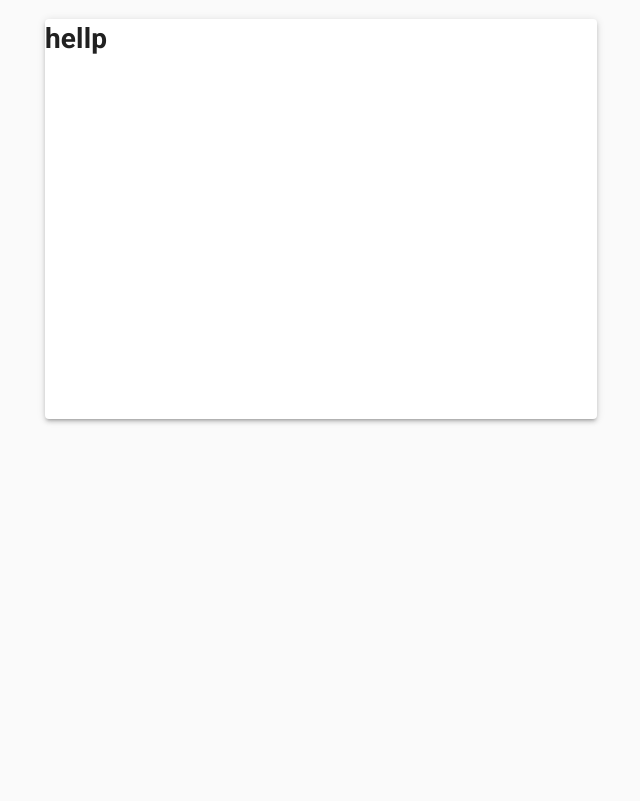
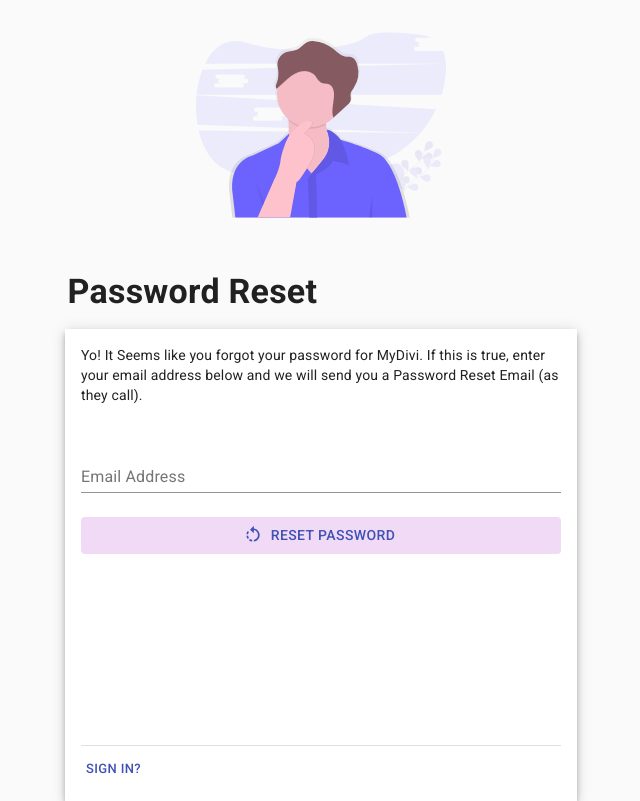
Before and after one commit to Harsh-Tuwar/MyDivi, a React app: page /reset in a window 1280 px wide. Shown: the whole page, without its empty margins (319-959 px from the left). Built offline with nearby package versions, Linux system fonts and the light colour scheme; some packages are replaced by stand-ins of ours.

Commit message:
Reset Pass Page - Implemented

```diff
--- a/public/index.html
+++ b/public/index.html
@@ -23,7 +23,7 @@
       work correctly both with client-side routing and a non-root public URL.
       Learn how to configure a non-root public URL by running `npm run build`.
     -->
-    <title>React App</title>
+    <title>My Divi - A Dividend Tracker</title>
   </head>
   <body>
     <noscript>You need to enable JavaScript to run this app.</noscript>
--- a/src/components/auth/ResetPass.jsx
+++ b/src/components/auth/ResetPass.jsx
@@ -1,73 +1,145 @@
-/* eslint-disable no-unused-vars */
 import {
-	// Box,
-	// Button,
-	Container,
-	// CssBaseline,
-	// Divider,
-	// FormControl,
-	// Grid,
-	// Input,
-	// InputLabel,
+	Box,
+	Button,
+	CssBaseline,
+	Divider,
+	FormControl,
+	Grid,
+	Input,
+	InputLabel,
 	makeStyles,
 	Paper,
-	// Typography
+	Typography,
 } from '@material-ui/core';
+import { auth } from '../../firebase';
 import { connect } from 'react-redux';
-// import { Link } from 'react-router-dom';
-// import { RotateLeft } from '@material-ui/icons';
+import { MyAlert } from '../misc';
+import { RotateLeft } from '@material-ui/icons';
+import PropTypes from 'prop-types';
 import React from 'react';
-// import { auth } from '../../firebase';
-// import PropTypes from 'prop-types';
 
 const useStyles = makeStyles((theme) => ({
-	// Paper: {
-	// 	height: '100%',
-	// 	width: '100%',
-	// 	padding: 26,
-	// 	border: '1px solid #eeeeee'
-	// },
-	// Box: {
-	// 	width: '100%',
-	// 	maxHeight: 'calc(100vh - 187px)',
-	// 	minHeight: 400,
-	// },
-	// al: {
-	// 	textAlign: 'left'
-	// },
-	// efield: {
-	// 	marginTop: theme.spacing(3)
-	// },
-	// button: {
-	// 	marginTop: theme.spacing(2),
-	// 	float: 'left',
-	// 	background: 'hsla(290,60%,70%,0.3);',
-	// },
-	// header: {
-	// 	alignItems: 'flex-start',
-	// 	float: 'left',
-	// 	fontWeight: 'bold'
-	// },
-	// grid: {
-	// 	marginTop: theme.spacing(1),
-	// }
+	root: {},
+	pHeader: {
+		fontWeight: 'bold',
+		marginLeft: 5,
+		[theme.breakpoints.up('sm')]: {
+			width: '40vw'
+		},
+		width: '80vw'
+	},
+	iph: {
+		textAlign: 'center'
+	},
+	paperContainer: {
+		[theme.breakpoints.up('sm')]: {
+			width: '40vw'
+		},
+		width: '80vw'
+	},
+	frmCtrl: {
+		marginTop: theme.spacing(3)
+	},
+	sendBtn: {
+		marginTop: theme.spacing(3),
+		float: 'left',
+		background: 'hsla(290,60%,70%,0.3);',
+	},
+	linkToHome: {
+		marginTop: theme.spacing(1),
+	}
 }));
 
-const ResetPass = () => {
+const ResetPass = (props) => {
 	const classes = useStyles();
-	// const [e, setE] = React.useState('');
+	const [email, setE] = React.useState('');
+	const [showAlert, setShowAlert] = React.useState(false);
+	const [alertMsg, setAlertMsg] = React.useState('');
+	const [alertSeverity, setAlertSeverity] = React.useState('');
+	const [title, setTitle] = React.useState('');
 
-	// console.log(e, setE('asdasd'));
+	const handleSubmit = async (e) => {
+		if (email.length > 0) {
+			auth
+				.sendPasswordResetEmail(email)
+				.then(() => {
+					setAlertMsg('Email has been sent! You will be redirected to the sign-in page now!');
+					setAlertSeverity('success');
+					setTitle('Email Sent!');
+
+					setTimeout(() => {
+						props.history.push('/');
+					}, 3000);
+				}).catch(() => {
+					setAlertMsg('We can\'t seem to find your email address! Mind confirming it and trying again?');
+					setAlertSeverity('error');
+					setTitle('Error Sending Email!');
+				}).finally(() => {
+					setShowAlert(true);
+				});
+
+		}
+
+		e.preventDefault();
+	};
+
 	return (
-		<Container maxWidth="sm">
-			<Paper elevation={3} style={{minHeight: '50vh'}}>
-				<h1>hellp</h1>
-			</Paper>
-		</Container>
+		<Grid container component="main" spacing={4} direction="column" className={classes.root} alignItems="center" justify="center">
+			<CssBaseline />
+			<Grid item xs={false} className={classes.iph}>
+				<img src="/images/forgot-password.svg" height="250px" width="250px"></img>
+			</Grid>
+			{
+				(showAlert) ?
+					<Grid item className={classes.pHeader}>
+						<MyAlert
+							severity={alertSeverity}
+							title={title}
+							// ""Email has been sent! You will be redirected to the sign-in page now!""
+							msg={alertMsg} />
+					</Grid>
+					: null
+			}
+			<Typography align="left" gutterBottom paragraph variant='h4' className={classes.pHeader}>Password Reset</Typography>
+			<Grid item xs={12} component={Paper} elevation={5} square className={classes.paperContainer}>
+				<Box style={{minHeight: 400}}>
+					<Typography align="left" gutterBottom paragraph variant="body2" component="p">
+						Yo! It Seems like you forgot your password for MyDivi. If this is true, enter your email address below and we will send you
+						a Password Reset Email (as they call).
+					</Typography>
+					<FormControl className={classes.frmCtrl} fullWidth>
+						<InputLabel htmlFor="reset-pass-field">Email Address</InputLabel>
+						<Input
+							color="primary"
+							fullWidth
+							type="email"
+							placeholder="john@doe.com"
+							required
+							onChange={(e) => setE(e.currentTarget.value)}
+						></Input>
+					</FormControl>
+					<Button
+						color="primary"
+						size="medium"
+						className={classes.sendBtn}
+						startIcon={<RotateLeft />}
+						fullWidth
+						onClick={(e) => handleSubmit(e)}
+					>
+						Reset Password
+					</Button>
+				</Box>
+				<Divider />
+				<Button size="small" color="primary" className={classes.linkToHome}
+					onClick={() => props.history.push('/')}
+				> Sign in?</Button>
+			</Grid>
+		</Grid>
 	);
 };
 
 ResetPass.propTypes = {
+	history: PropTypes.object.isRequired
 };
 
 const mapStateToProps = (state) => ({
--- a/src/components/auth/SignIn.jsx
+++ b/src/components/auth/SignIn.jsx
@@ -16,10 +16,10 @@ import { connect } from 'react-redux';
 import { Copyright } from '../misc';
 import { Link } from 'react-router-dom';
 import { LockOutlined as LockOutlinedIcon } from '@material-ui/icons';
+import { setCurrentUser } from '../../redux/modules/auth/authActions';
+import * as utils from '../../utils';
+import PropTypes from 'prop-types';
 import React, { useEffect } from 'react';
-import PropTypes from 'prop-types';
-import * as utils from '../../utils';
-import { setCurrentUser } from '../../redux/modules/auth/authActions';
 
 const useStyles = makeStyles((theme) => ({
 	root: {
--- a/src/components/home/Dashboard.jsx
+++ b/src/components/home/Dashboard.jsx
@@ -1,14 +1,25 @@
-import React from 'react';
-import { Button } from '@material-ui/core';
+import { Button, Grid, Paper, Container, makeStyles, CssBaseline, Typography } from '@material-ui/core';
 import { connect } from 'react-redux';
 import { setCurrentUser } from '../../redux/modules/auth/authActions';
+import * as utils from '../../utils';
 import PropTypes from 'prop-types';
-import * as utils from '../../utils';
+import React from 'react';
+
+const useStyles = makeStyles((theme) => ({
+
+}));
 
 const Dashboard = (props) => {
 	return (
-		<>
-			<h1>Hello User</h1>
+		<Container>
+			<CssBaseline />
+			<Grid container component="main">
+				<CssBaseline />
+				<Grid item>
+					{/* <Paper> */}
+					<Typography component="h2" variant="h6" gutterBottom>
+						Welcome User!
+					</Typography>
 					<Button
 						variant="outlined"
 						color="primary"
@@ -19,7 +30,10 @@ const Dashboard = (props) => {
 					>
 						Log out
 					</Button>
-		</>
+					{/* </Paper> */}
+				</Grid>
+			</Grid>
+		</Container>
 	);
 };
 
--- /dev/null
+++ b/src/components/misc/MyAlert.jsx
@@ -0,0 +1,29 @@
+import React from 'react';
+import { Alert, AlertTitle } from '@material-ui/lab';
+import { connect } from 'react-redux';
+import PropTypes from 'prop-types';
+
+const MyAlert = (props) => {
+	const severity = props.severity;
+	const title = props.title;
+	const msg = props.msg;
+
+	return (
+		<Alert severity={severity}>
+			<AlertTitle>{title}</AlertTitle>
+			{msg}
+		</Alert>
+	);
+};
+
+MyAlert.propTypes = {
+	severity: PropTypes.string,
+	title: PropTypes.string,
+	msg: PropTypes.string
+};
+
+const mapStateToProps = state => ({
+	user: state.user
+});
+
+export default connect(mapStateToProps)(MyAlert);
--- a/src/components/misc/index.js
+++ b/src/components/misc/index.js
@@ -1 +1,2 @@
 export { default as Copyright } from './Copyright';
+export { default as MyAlert } from './MyAlert';
--- a/src/containers/App.css
+++ b/src/containers/App.css
@@ -1,3 +1,7 @@
 body {
 	margin: 0;
 }
+
+a {
+	  color: #0000EE;
+}
--- a/src/containers/App.js
+++ b/src/containers/App.js
@@ -9,9 +9,17 @@ import * as utils from '../utils';
 // Redux store
 const store = config();
 
-utils.checkAuthToken(store);
+const App = () => {
+	React.useEffect(() => {
+		const test = async () => {
+			if (window.location.pathname != '/reset') {
+				await utils.checkAuthToken(store);
+			}
+		};
 
-const App = () => {
+		test();
+	}, []);
+
 	return(
 		<Provider store={store}>
 			<CssBaseline />
--- /dev/null
+++ b/src/redux/modules/user/userTypes.js
@@ -0,0 +1 @@
+export const SHOW_ALERT = 'SHOW_ALERT';
--- a/src/utils/index.js
+++ b/src/utils/index.js
@@ -3,25 +3,16 @@ import { auth } from '../firebase';
 import { SET_CURRENT_USER } from '../redux/modules/auth/authTypes';
 
 export const checkAuthToken = async (store) => {
-	const userData = await getStorage('mydivi_user');
-
-	if (userData) {
-		const now = Date.now();
-		const exp = new Date(userData.expireOn);
-
-		if (exp < now) {
-			auth.signOut()
-				.then((u) => {
-					console.log('done', u);
-					removeStorage('mydivi_user');
-				});
-		} else {
+	auth.onAuthStateChanged(async (u) => {
+		if (u) {
 			store.dispatch({
 				type: SET_CURRENT_USER,
-				payload: userData
+				payload: u
 			});
+		} else {
+			await auth.signOut();
 		}
-	}
+	});
 };
 
 export const setStorage = async (key, val) => {
```
Also changed, not shown: src/redux/modules/user/userActions.js (added, +10 -0 lines), src/redux/modules/user/userReducer.js (added, +18 -0 lines), .eslintrc.json, public/images/forgot-password.svg (added), src/redux/modules/auth/authTypes.js (line endings or trailing spaces), 2 other files. Lines whose indentation alone changed are shown as unchanged.
